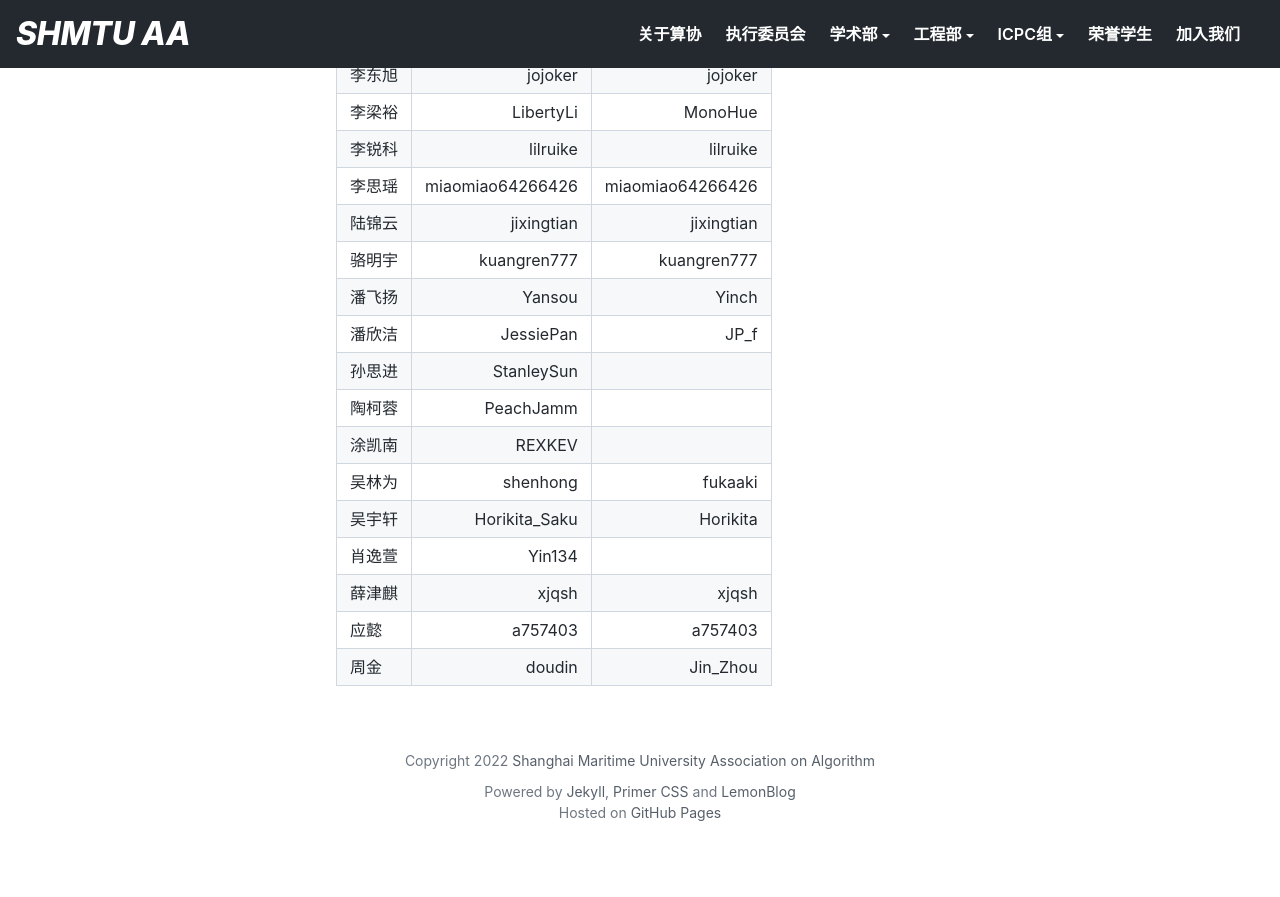
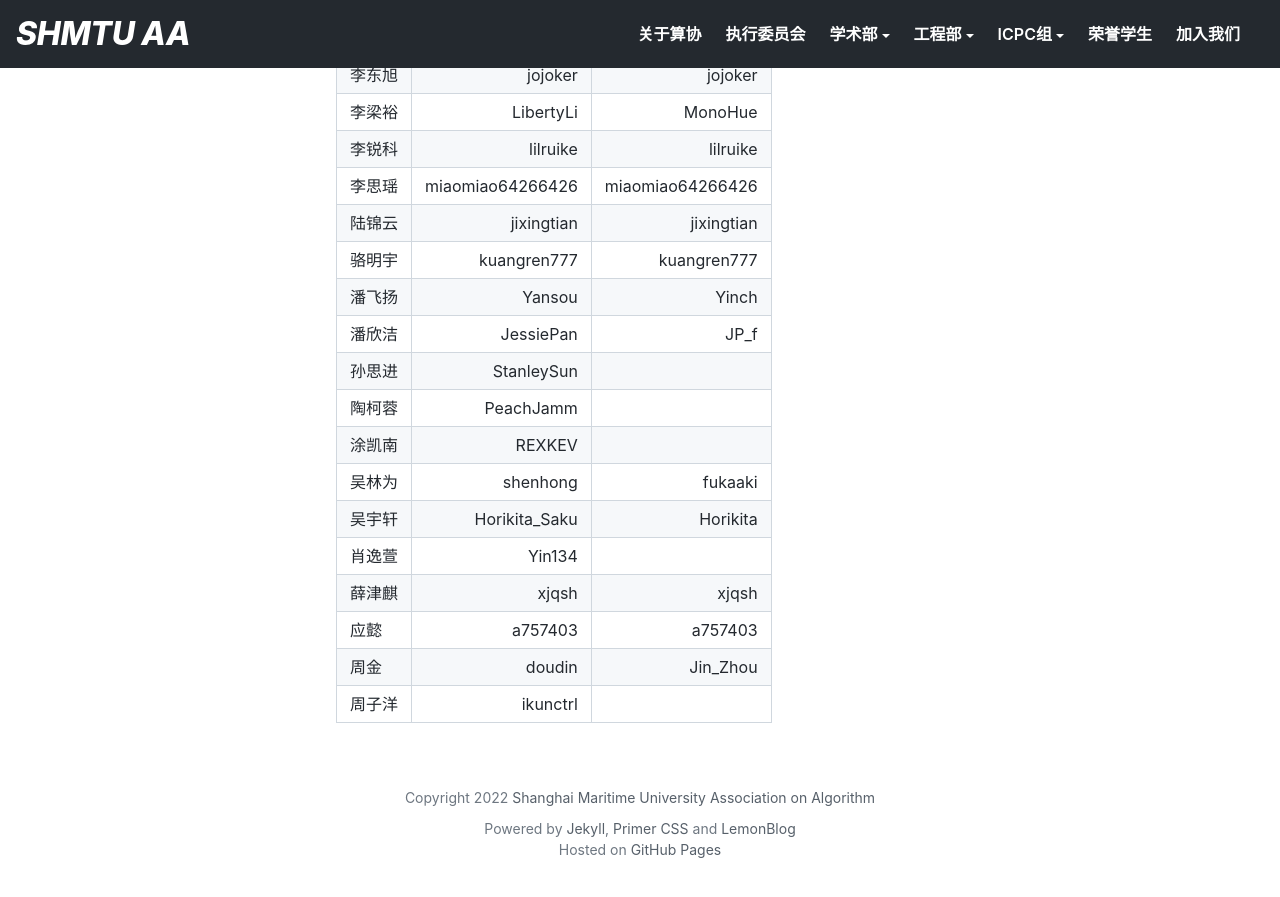
Before and after one commit to shmtuaa/shmtuaa.org, a Jekyll site: the page built from _posts/2022-10-20-ICPC-id.md, in a window 1280 px wide and 900 px high, scrolled down 694 px. Shown: the top 897 px of the window. Built offline with Jekyll 4.4.1, drawn with Linux system fonts in a browser that asks for light colours; before the commit the page ends 1557 px from its top, so only the background shows below that.

Commit message:
UPD icpc id

```diff
--- a/_posts/2022-10-20-ICPC-id.md
+++ b/_posts/2022-10-20-ICPC-id.md
@@ -40,3 +40,4 @@ excerpt: 上海海事大学ICPC选手们在Codeforces和Atcoder的ID。
 | 薛津麒	 |            xjqsh	 |            xjqsh |
 | 应懿	  |          a757403	 |          a757403 |
 | 周金	  |           doudin	 |         Jin_Zhou |
+| 周子洋  |          ikunctrl |                  |
```
